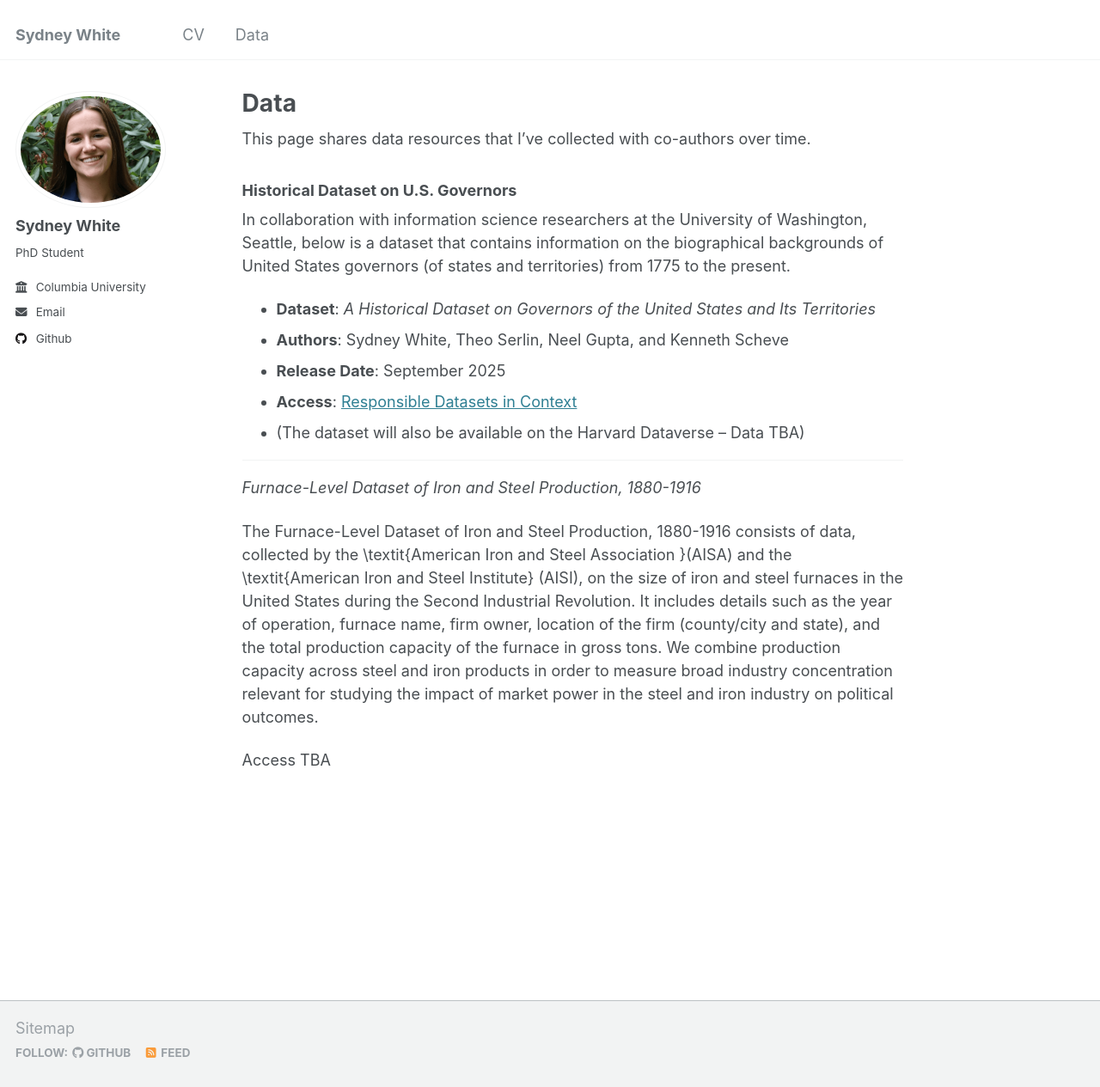
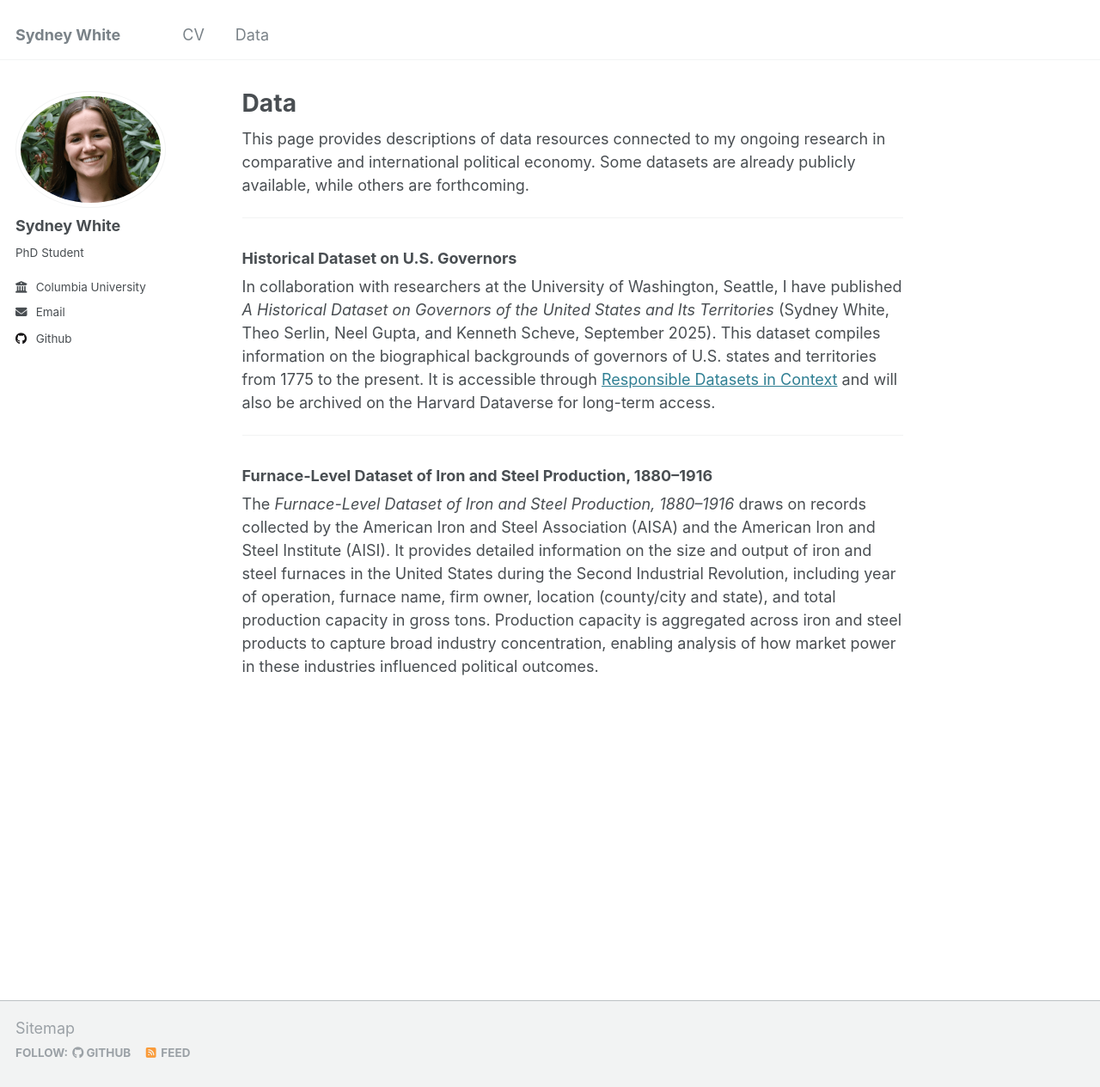
Before and after one commit to Sydney-White/web, a Jekyll site: the page built from _pages/data.md, in a window 1280 px wide and 1265 px high. Shown: the whole window at 86% size. Built offline with Jekyll 4.4.1, drawn with Linux system fonts in a browser that asks for light colours.

Commit message:
Update data.md

```diff
--- a/_pages/data.md
+++ b/_pages/data.md
@@ -4,22 +4,16 @@ title: Data
 author_profile: true
 ---
 
-This page shares data resources that I've collected with co-authors over time.
+This page provides descriptions of data resources connected to my ongoing research in comparative and international political economy. Some datasets are already publicly available, while others are forthcoming.
+
+---
 
 ### Historical Dataset on U.S. Governors
 
-In collaboration with information science researchers at the University of Washington, Seattle, below is a dataset that contains information on the biographical backgrounds of United States governors (of states and territories) from 1775 to the present.
-
-- **Dataset**: *A Historical Dataset on Governors of the United States and Its Territories*
-- **Authors**: Sydney White, Theo Serlin, Neel Gupta, and Kenneth Scheve
-- **Release Date**: September 2025
-- **Access**: [Responsible Datasets in Context](https://www.responsible-datasets-in-context.com/posts/gubernatorial-bios/)
-- (The dataset will also be available on the Harvard Dataverse -- Data TBA)
+In collaboration with researchers at the University of Washington, Seattle, I have published *A Historical Dataset on Governors of the United States and Its Territories* (Sydney White, Theo Serlin, Neel Gupta, and Kenneth Scheve, September 2025). This dataset compiles information on the biographical backgrounds of governors of U.S. states and territories from 1775 to the present. It is accessible through [Responsible Datasets in Context](https://www.responsible-datasets-in-context.com/posts/gubernatorial-bios/) and will also be archived on the Harvard Dataverse for long-term access.
 
 ---
 
-*Furnace-Level Dataset of Iron and Steel Production, 1880-1916*
+### Furnace-Level Dataset of Iron and Steel Production, 1880–1916
 
-The Furnace-Level Dataset of Iron and Steel Production, 1880-1916 consists of data, collected by the \textit{American Iron and Steel Association }(AISA) and the \textit{American Iron and Steel Institute} (AISI), on the size of iron and steel furnaces in the United States during the Second Industrial Revolution. It includes details such as the year of operation, furnace name, firm owner, location of the firm (county/city and state), and the total production capacity of the furnace in gross tons. We combine production capacity across steel and iron products in order to measure broad industry concentration relevant for studying the impact of market power in the steel and iron industry on political outcomes.
-
-Access TBA
+The *Furnace-Level Dataset of Iron and Steel Production, 1880–1916* draws on records collected by the American Iron and Steel Association (AISA) and the American Iron and Steel Institute (AISI). It provides detailed information on the size and output of iron and steel furnaces in the United States during the Second Industrial Revolution, including year of operation, furnace name, firm owner, location (county/city and state), and total production capacity in gross tons. Production capacity is aggregated across iron and steel products to capture broad industry concentration, enabling analysis of how market power in these industries influenced political outcomes.
```
